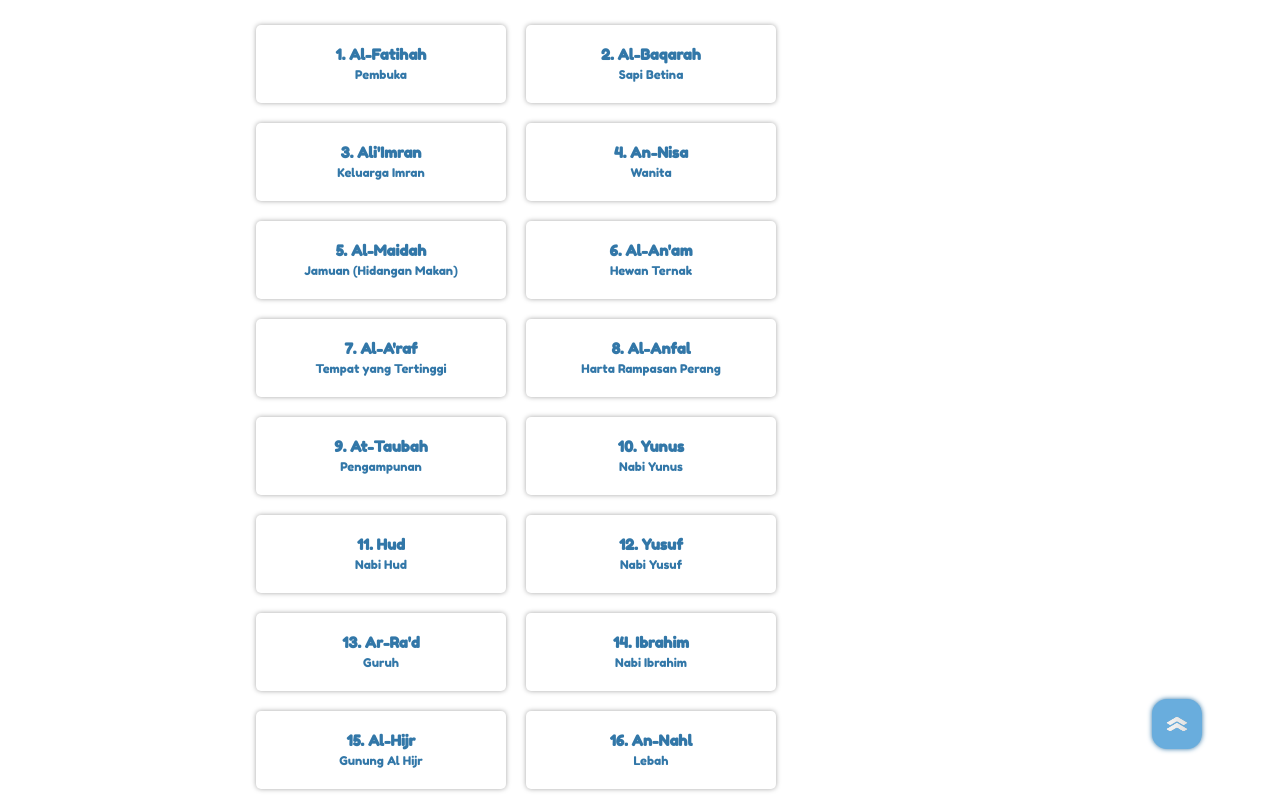
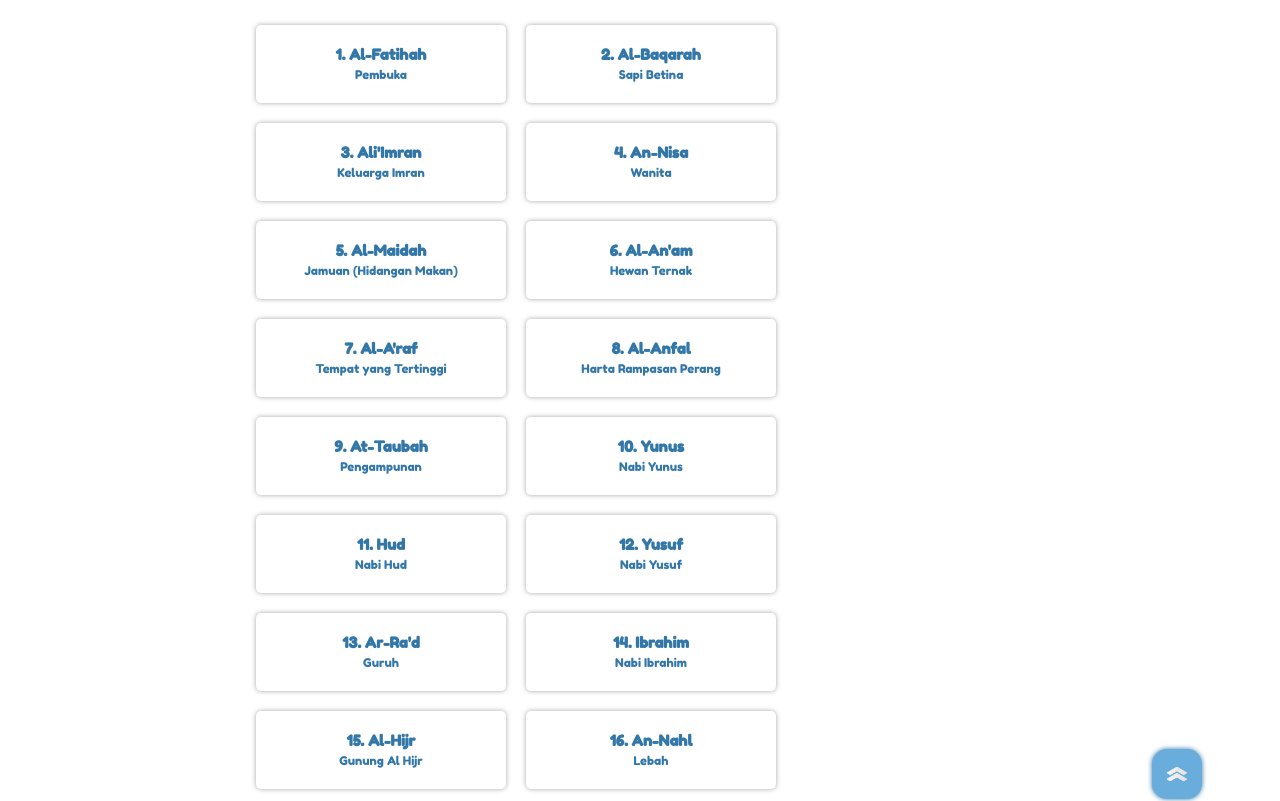
Before and after one commit to Akbaroke/quran-digital, a plain HTML site: page index.html in a window 1280 px wide. Shown: the part 169-970 px from the top of the page. Drawn offline with Linux system fonts and the light colour scheme.

Commit message:
memperbaiki tombol updraft

```diff
--- a/index.html
+++ b/index.html
@@ -31,8 +31,8 @@
             </div>
         </header>
         <script src="script.js"></script>
-        <div class="updraft"><a href="#"><img src="img/panah-updraft.png" alt="updaft.png"></a></div>
         <div class="container">
+            <div class="updraft"><a href="#"><img src="img/panah-updraft.png" alt="updaft.png"></a></div>
             <div class="header">
                 <h2>Al-Qur'an Digital</h2>
             </div>
--- a/style.css
+++ b/style.css
@@ -148,6 +148,9 @@ a{
     }
 }
 
+.container {
+    z-index: -9999;
+}
 
 .header {
     margin-top: 50px;
```
